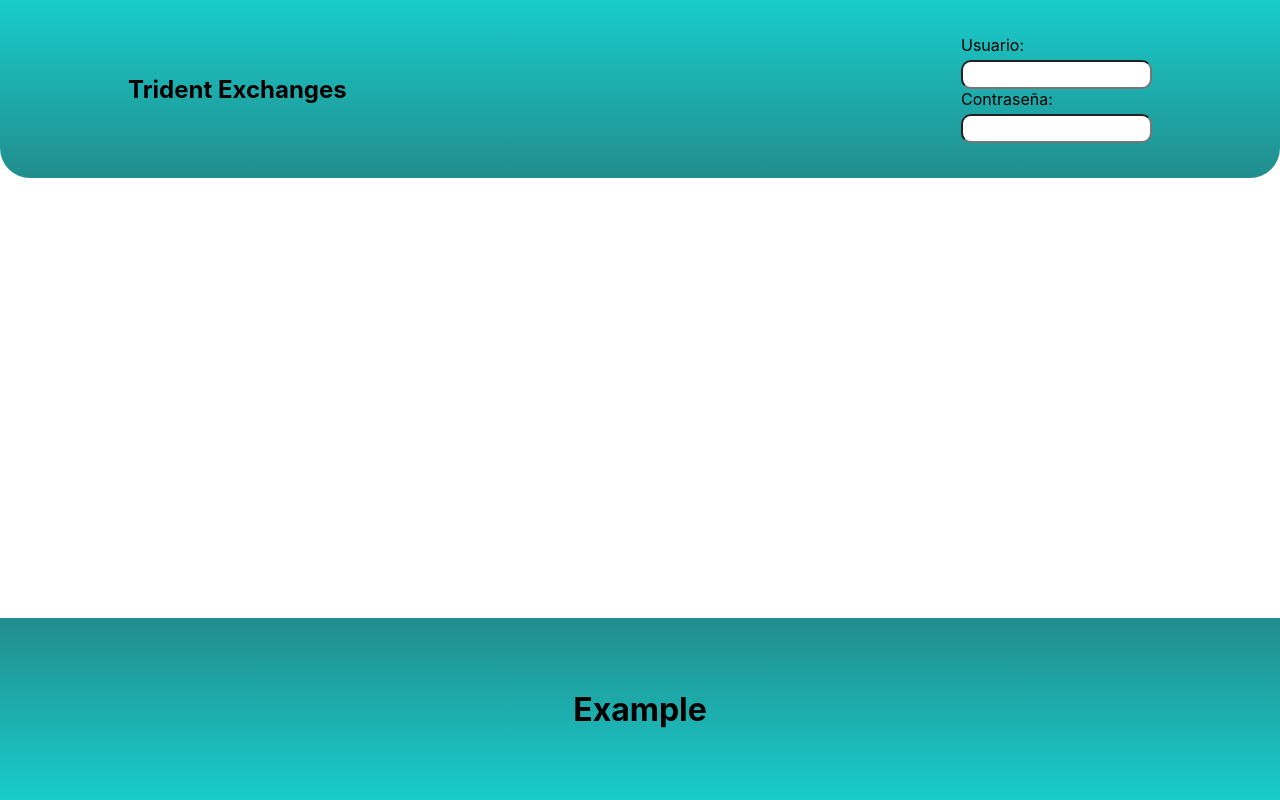
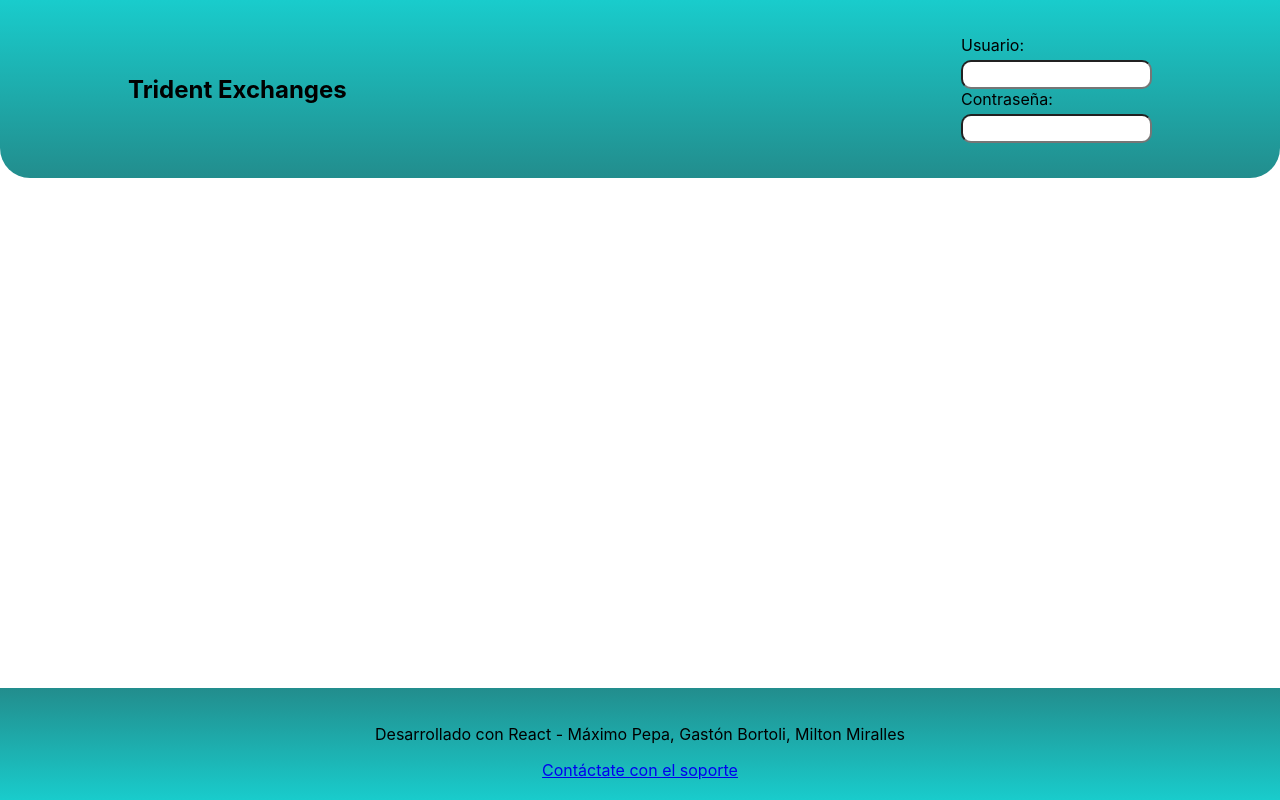
Before and after one commit to MaxiPepa/TPI-LabCom3-TridentExchange, a React (Create React App) app: page / in a window 1280 px wide. Built offline with nearby package versions, Linux system fonts and the light colour scheme.

Commit message:
Added information to footer

```diff
--- a/src/components/Footer/Footer.css
+++ b/src/components/Footer/Footer.css
@@ -1,6 +1,6 @@
 footer {
     background-image: linear-gradient(#228d8d, #19cccc);
-    padding: 50px 0;
+    padding: 20px 0;
     text-align: center;
     margin-top: auto;
     bottom: 0;
--- a/src/components/Footer/Footer.js
+++ b/src/components/Footer/Footer.js
@@ -3,7 +3,8 @@ import "./Footer.css";
 const Footer = () => {
   return (
     <footer>
-        <h1>Example</h1>
+        <p>Desarrollado con React - Máximo Pepa, Gastón Bortoli, Milton Miralles</p>
+        <a href="https://www.google.com"  rel="noreferrer" target="_blank">Contáctate con el soporte</a>
     </footer>
   );
 };
```
